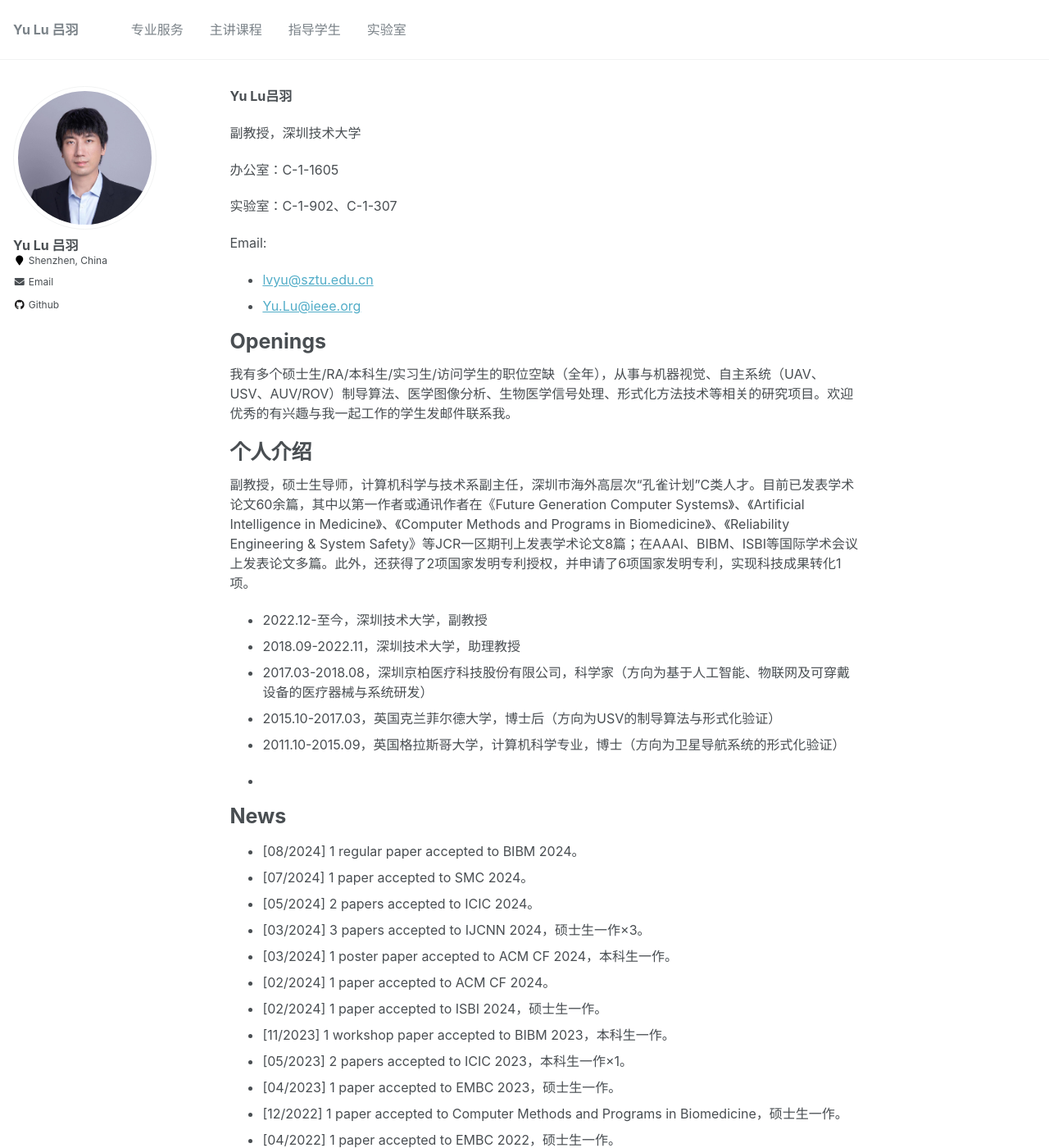
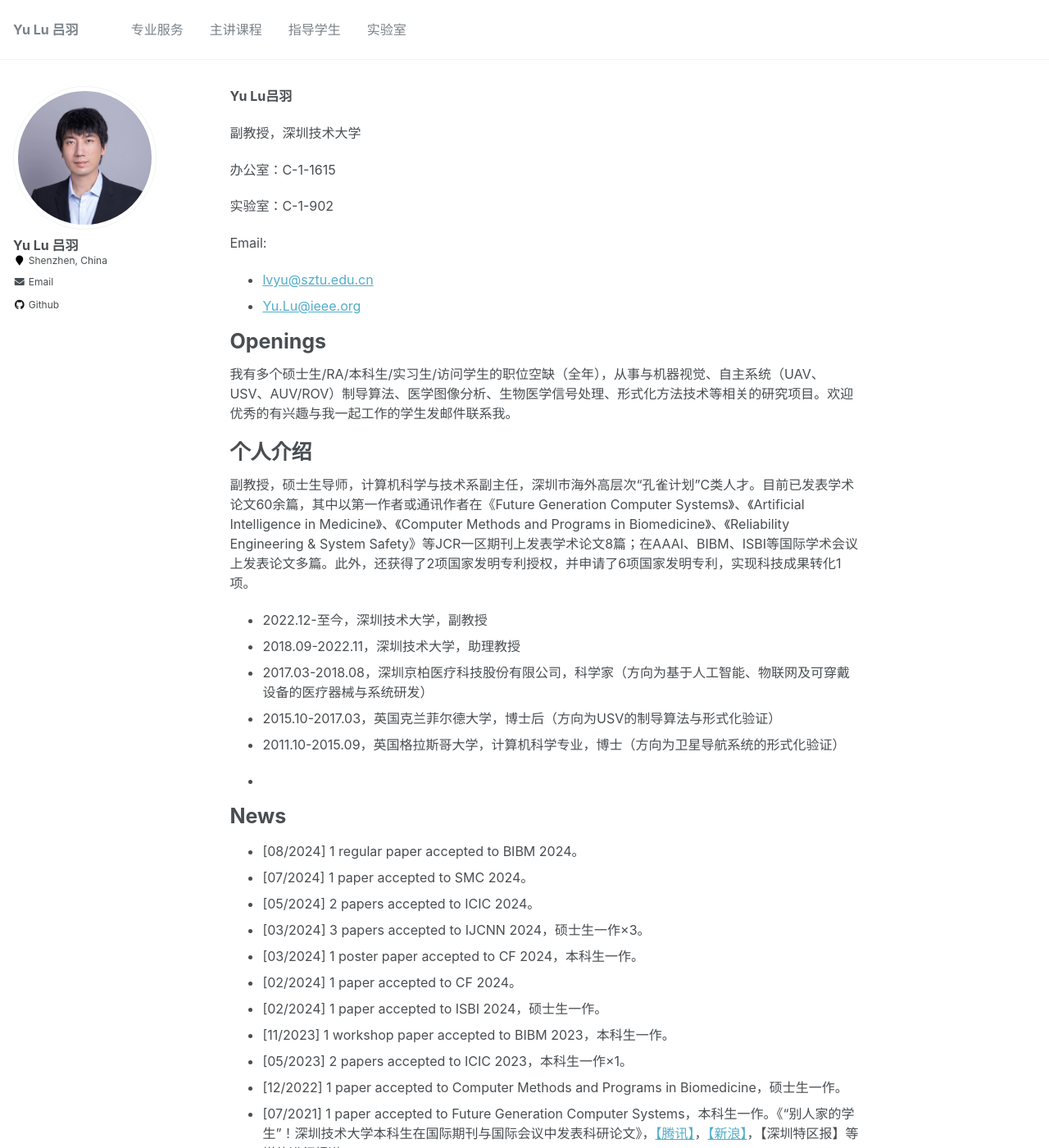
Before and after one commit to YukariUmezawa/lvyu.github.io, a Jekyll site: the page built from _pages/about.md, in a window 1280 px wide and 1400 px high. Shown: the whole window at 82% size. Built offline with Jekyll 4.4.1, drawn with Linux system fonts in a browser that asks for light colours.

Commit message:
Update about.md

```diff
--- a/_pages/about.md
+++ b/_pages/about.md
@@ -12,9 +12,9 @@ redirect_from:
 
 副教授，深圳技术大学
 
-办公室：C-1-1605
+办公室：C-1-1615
 
-实验室：C-1-902、C-1-307
+实验室：C-1-902
 
 Email:
 
@@ -44,14 +44,12 @@ News
 - [07/2024] 1 paper accepted to SMC 2024。
 - [05/2024] 2 papers accepted to ICIC 2024。
 - [03/2024] 3 papers accepted to IJCNN 2024，硕士生一作×3。
-- [03/2024] 1 poster paper accepted to ACM CF 2024，本科生一作。
-- [02/2024] 1 paper accepted to ACM CF 2024。
+- [03/2024] 1 poster paper accepted to CF 2024，本科生一作。
+- [02/2024] 1 paper accepted to CF 2024。
 - [02/2024] 1 paper accepted to ISBI 2024，硕士生一作。
 - [11/2023] 1 workshop paper accepted to BIBM 2023，本科生一作。
 - [05/2023] 2 papers accepted to ICIC 2023，本科生一作×1。
-- [04/2023] 1 paper accepted to EMBC 2023，硕士生一作。
 - [12/2022] 1 paper accepted to Computer Methods and Programs in Biomedicine，硕士生一作。
-- [04/2022] 1 paper accepted to EMBC 2022，硕士生一作。
 - [07/2021] 1 paper accepted to Future Generation Computer Systems，本科生一作。《“别人家的学生”！深圳技术大学本科生在国际期刊与国际会议中发表科研论文》，[【腾讯】](https://new.qq.com/rain/a/20210714A0AGOR00)，[【新浪】](https://cj.sina.com.cn/articles/view/1893278624/70d923a002000uuka)，【深圳特区报】等媒体进行报道。
 
 
```
